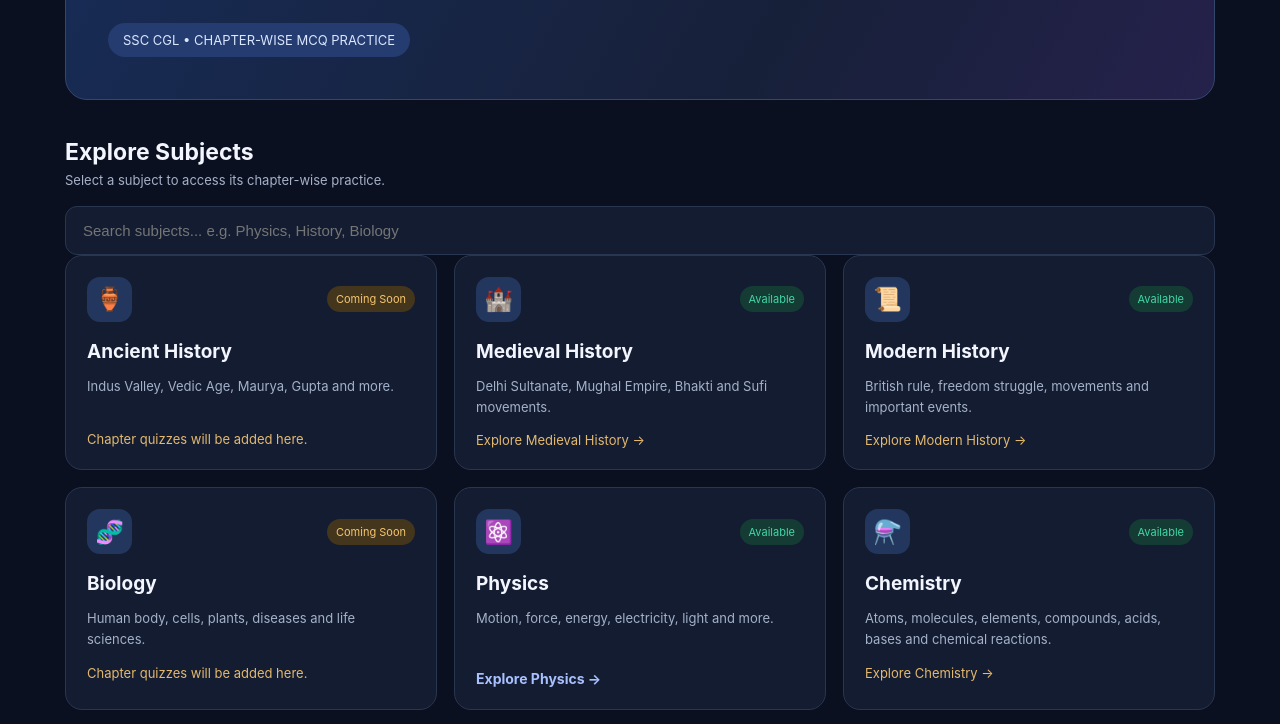
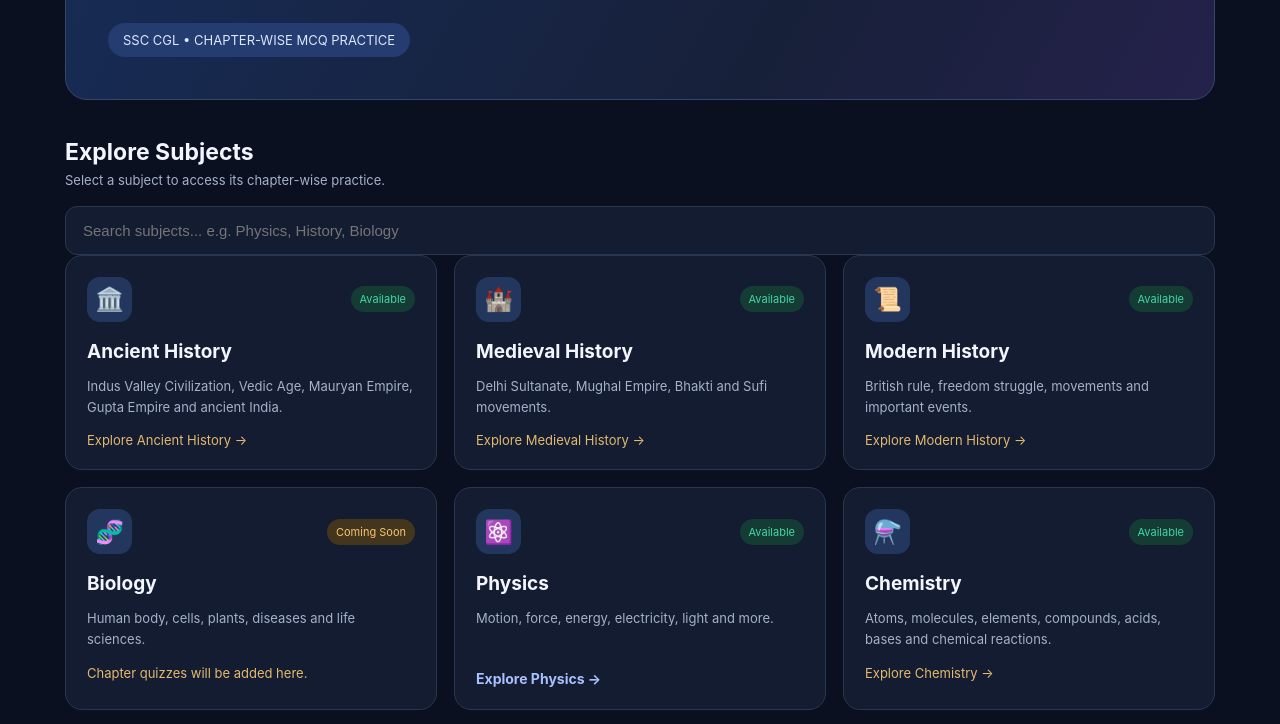
Before and after one commit to eshu1234m/ssc-cgl-, a plain HTML site: page index.html in a window 1280 px wide. Shown: the part 362-1086 px from the top of the page. Drawn offline with Linux system fonts and the light colour scheme.

Commit message:
Update index.html

```diff
--- a/index.html
+++ b/index.html
@@ -269,15 +269,18 @@ footer {
 
     <div class="grid" id="subjectGrid">
 
-      <article class="card" data-search="ancient history">
-        <div class="card-top">
-          <div class="symbol">🏺</div>
-          <span class="status soon">Coming Soon</span>
-        </div>
-        <h3>Ancient History</h3>
-        <p>Indus Valley, Vedic Age, Maurya, Gupta and more.</p>
-        <div class="coming">Chapter quizzes will be added here.</div>
-      </article>
+
+<article class="card" data-search="ancient history indus valley vedic period mauryan gupta empire">
+  <a href="ancient-history/" style="display:block; color:inherit; text-decoration:none;">
+    <div class="card-top">
+      <div class="symbol">🏛️</div>
+      <span class="status available">Available</span>
+    </div>
+    <h3>Ancient History</h3>
+    <p>Indus Valley Civilization, Vedic Age, Mauryan Empire, Gupta Empire and ancient India.</p>
+    <div class="coming">Explore Ancient History →</div>
+  </a>
+</article>
 
 
 <article class="card" data-search="medieval history delhi sultanate mughal empire bhakti sufi">
```
